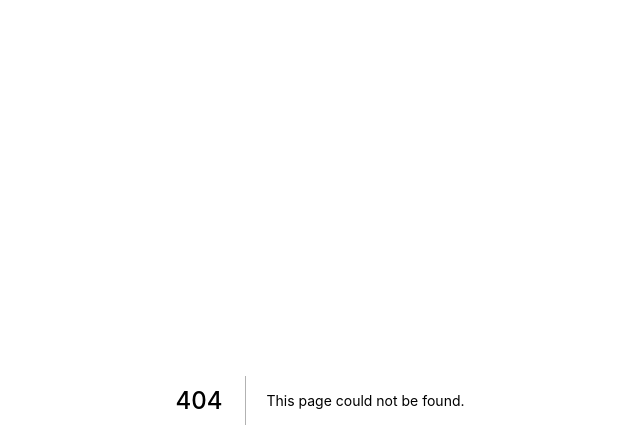
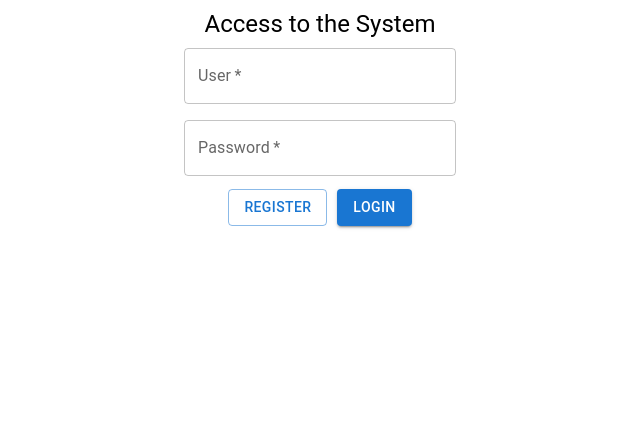
Before and after one commit to jorgetrad99/pracTecWebDesign, a Next.js app: page /practice2U2 in a window 1280 px wide. Before the commit this address had no page. Shown: the top 448 px of the page, without its empty margins (320-960 px from the left). Built offline with nearby package versions, Linux system fonts and the light colour scheme.

Commit message:
Practice 2 Unit 2 ready to use :)

```diff
--- a/pages/index.tsx
+++ b/pages/index.tsx
@@ -28,6 +28,12 @@ const Home = () => {
             >
                 <a>Practice 1 Unit 2. </a>
             </NextLink>
+            <br /><br />
+            <NextLink
+                href='/practice2U2'
+            >
+                <a>Practice 2 Unit 2. </a>
+            </NextLink>
         </Fragment>
     )
 }
--- a/pages/practice1U1.tsx
+++ b/pages/practice1U1.tsx
@@ -1,7 +1,7 @@
 import { Typography, Button } from "@mui/material";
 
-import EmployeeFormModal from "../components/practice1/EmployeeFormModal/index";
-import EmployeesList from "../components/practice1/EmployeesList/index";
+import EmployeeFormModal from "../components/practice1U1/EmployeeFormModal/index";
+import EmployeesList from "../components/practice1U1/EmployeesList/index";
 
 import { DataProvider } from "../context/DataContext";
 import { ActionsProvider } from "../context/ActionsContext";
--- a/pages/practice2U1.tsx
+++ b/pages/practice2U1.tsx
@@ -2,8 +2,8 @@ import { LoadingButton } from "@mui/lab";
 import { Button, Container } from "@mui/material";
 import { Fragment, useEffect, useState } from "react";
 import SaveIcon from '@mui/icons-material/Save';
-import PlayerRecord from "../components/practice2/PlayerRecord";
-import Vector from "../components/practice2/Vector";
+import PlayerRecord from "../components/practice2U1/PlayerRecord";
+import Vector from "../components/practice2U1/Vector";
 
 const Practice2U1 = () => {
     const [ threeBoxesMarked, setThreeBoxesMarked ] = useState();
--- /dev/null
+++ b/pages/practice2U2/index.tsx
@@ -0,0 +1,109 @@
+import { Box, Button, TextField, Typography } from "@mui/material";
+import { flexbox } from "@mui/system";
+import { Fragment, useEffect, useState } from "react";
+import Router from 'next/router'
+
+const Practice2U2 = () => {
+    const [ user, setUser ] = useState('');
+    const [ password, setPassword ] = useState('');
+
+    const users = [
+        {
+            user: 'user1',
+            password: '1234'
+        },
+        {
+            user: 'user2',
+            password: '1234'
+        }
+    ]
+
+    const authenticateUser = () => {
+        if(user && password) {
+            const authenticatedUser = users.find((element) => element.user == user);
+
+            if(authenticatedUser){
+                if(authenticatedUser.user == user && authenticatedUser.password == password){
+                    return true;
+                }
+            }
+        }
+        return false;
+    }
+
+    return (
+        <Fragment>
+            <Box
+                component="form"
+                sx={{
+                    '& .MuiTextField-root': { m: 1, width: '25ch' },
+                }}
+                noValidate
+                autoComplete="off"
+                >
+                <div style={{
+                    display: 'flex',
+                    justifyContent: 'center',
+                    alignItems: 'center'
+                }}>
+                    <div style={{
+                        display: 'flex',
+                        flexDirection: 'column',
+                        alignItems: 'center'
+                    }}>
+                        <Typography variant="h5">Access to the System</Typography>
+                        <TextField
+                            required
+                            id="outlined-required"
+                            label="User"
+                            /* value={user} */
+                            onChange={ (e) => setUser(e.target.value) }
+                            style={{
+                                minWidth: '17rem'
+                             }}
+                        />
+                        <TextField
+                            required
+                            id="outlined-password-input"
+                            label="Password"
+                            type="password"
+                            autoComplete="current-password"
+                            onChange={ (e) => setPassword(e.target.value) }
+                            style={{
+                                minWidth: '17rem'
+                             }}
+                        />
+                        <div>
+                            <Button
+                                variant="outlined"
+                                onClick={ () => {
+
+                                }}
+                                sx={{margin: '5px'}}
+                            >
+                                Register
+                            </Button>
+                            <Button
+                                variant="contained"
+                                onClick={ () => {
+                                    if(authenticateUser()) {
+                                        Router.push(`/practice2U2/${user}`);
+                                    } else {
+                                        alert("Verify the information you just typed");
+                                    }
+                                }}
+                                sx={{margin: '5px'}}
+                            >
+                                Login
+                            </Button>
+                        </div>
+
+                    </div>
+
+                </div>
+            </Box>
+        </Fragment>
+    );
+}
+
+export default Practice2U2;
```
Also changed, not shown: pages/practice2U2/[user].tsx (added, +43 -0 lines), components/practice1U1/EmployeeFormModal/index.tsx (renamed from components/practice1/EmployeeFormModal/index.tsx), components/practice1U1/EmployeesList/index.tsx (renamed from components/practice1/EmployeesList/index.tsx), components/practice2U1/PlayerRecord/index.tsx (renamed from components/practice2/PlayerRecord/index.tsx), components/practice2U1/Vector/index.tsx (renamed from components/practice2/Vector/index.tsx).
